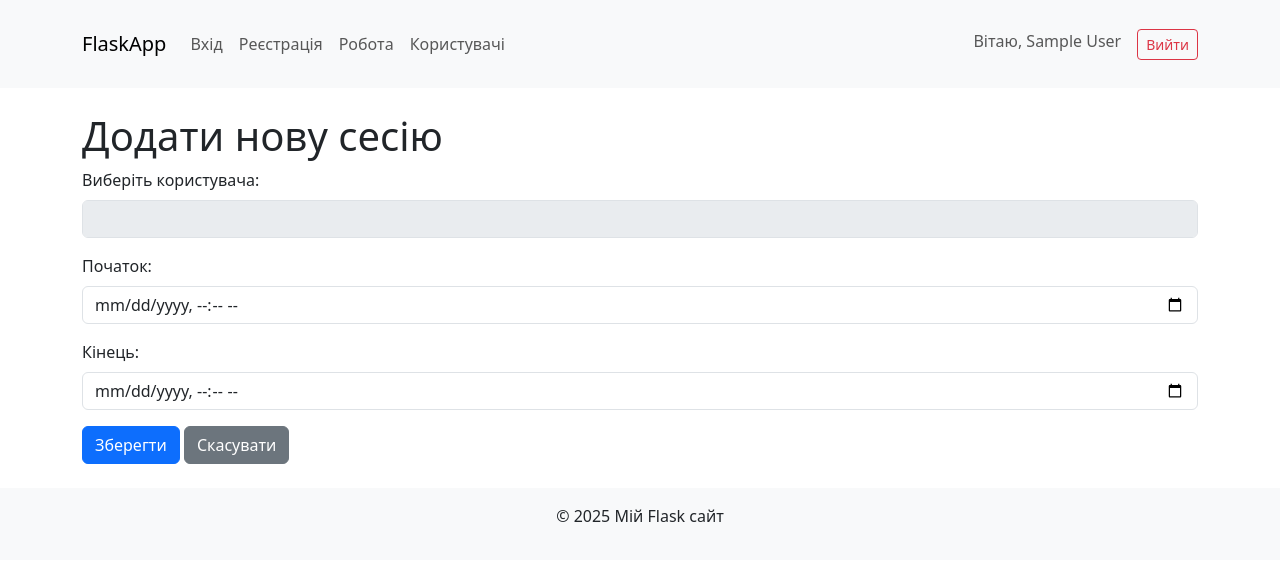
After one commit to MaksymYakusevych/lempet, a Flask app: page /add_session in a window 1280 px wide. The commit adds this page. Shown: the top 561 px of the page. Run offline with Flask 3, Linux system fonts and the light colour scheme; a user stored in the database is signed in; tables that the repository leaves empty hold one stand-in row (values such as "Sample post"); lists and menus that the app fills with data are empty.

Commit message:
я пробував через консоль то не працює

```diff
--- a/lempet 2.0/app.py
+++ b/lempet 2.0/app.py
@@ -12,6 +12,7 @@ app.config['SQLALCHEMY_DATABASE_URI'] = 'sqlite:///work_tracking.db'
 app.config['SQLALCHEMY_TRACK_MODIFICATIONS'] = False
 
 db = SQLAlchemy(app)
+
 
 # Модель користувача
 class User(db.Model):
@@ -87,6 +88,32 @@ def login():
 
     return render_template('login.html')
 
+@app.route('/user/<int:user_id>/sessions/edit/<int:session_id>', methods=['GET', 'POST'])
+@admin_required
+def edit_user_session(user_id, session_id):
+    user = User.query.get_or_404(user_id)
+    session_to_edit = WorkSession.query.get_or_404(session_id)
+
+    if request.method == 'POST':
+        new_start_time = request.form.get('start_time')
+        new_end_time = request.form.get('end_time')
+
+        if new_start_time:
+            session_to_edit.start_time = datetime.strptime(new_start_time, '%Y-%m-%dT%H:%M')
+        if new_end_time:
+            session_to_edit.end_time = datetime.strptime(new_end_time, '%Y-%m-%dT%H:%M')
+
+        db.session.commit()
+        flash('Сесію успішно відредаговано!', 'success')
+        return redirect(url_for('user_sessions', user_id=user_id))
+
+    return render_template(
+        'edit_session.html',
+        session=session_to_edit,
+        user=user
+    )
+
+
 @app.route('/work', methods=['GET', 'POST'])
 def work():
     if 'user_id' not in session:
@@ -124,7 +151,7 @@ def users():
     users = User.query.all()
     return render_template('users.html', users=users)
 
-@app.route('/edit_session', methods=['GET', 'POST'])
+@app.route('/add_session', methods=['GET', 'POST'])
 @admin_required
 def edit_session():
     if request.method == 'POST':
@@ -146,7 +173,8 @@ def edit_session():
 
         return redirect(url_for('users'))
 
-    return render_template('edit_session.html')
+    return render_template('add_session.html')
+
 
 @app.route('/user/<int:user_id>/sessions', methods=['GET', 'POST'])
 def user_sessions(user_id):
@@ -170,6 +198,7 @@ def user_sessions(user_id):
                 ]
             except ValueError:
                 flash('Невірний формат дати. Використовуйте формат YYYY-MM-DD.', 'error')
+
 
     return render_template('user_sessions.html', user=user, sessions=filtered_sessions, filter_date=filter_date)
 
--- /dev/null
+++ b/lempet 2.0/templates/add_session.html
@@ -0,0 +1,37 @@
+{% extends "base.html" %}
+
+{% block title %}Редагування сесії{% endblock %}
+
+{% block content %}
+<h1>{% if session and session.id %}Редагувати сесію{% else %}Додати нову сесію{% endif %}</h1>
+
+<form method="POST">
+    {% if session and session.id %}
+        <input type="hidden" name="session_id" value="{{ session.id }}">
+    {% endif %}
+
+    <div class="mb-3">
+        <label for="user_id" class="form-label">Виберіть користувача:</label>
+        <select id="user_id" name="user_id" class="form-control" {% if session %}disabled{% endif %}>
+            {% for user in users %}
+                <option value="{{ user.id }}" {% if session and session.user_id == user.id %}selected{% endif %}>
+                    {{ user.username }}
+                </option>
+            {% endfor %}
+        </select>
+    </div>
+
+    <div class="mb-3">
+        <label for="start_time" class="form-label">Початок:</label>
+        <input type="datetime-local" id="start_time" name="start_time" class="form-control"
+               value="{{ session.start_time.strftime('%Y-%m-%dT%H:%M') if session and session.start_time }}">
+    </div>
+    <div class="mb-3">
+        <label for="end_time" class="form-label">Кінець:</label>
+        <input type="datetime-local" id="end_time" name="end_time" class="form-control"
+               value="{{ session.end_time.strftime('%Y-%m-%dT%H:%M') if session and session.end_time }}">
+    </div>
+    <button type="submit" class="btn btn-primary">Зберегти</button>
+    <a href="{{ url_for('user_sessions', user_id=session['user_id']) }}" class="btn btn-secondary">Скасувати</a>
+</form>
+{% endblock %}
```
Also changed, not shown: lempet 2.0/templates/user_sessions.html (+13 -5 lines), lempet 2.0/templates/base.html (line endings or trailing spaces).
